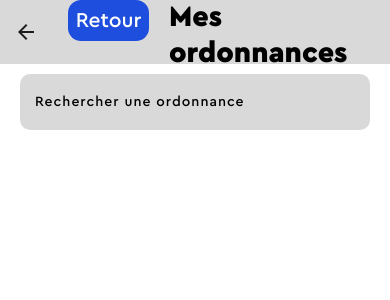
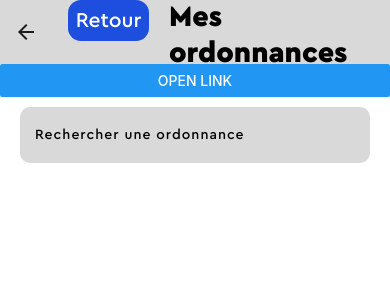
Before and after one commit to Jathoosh/MedicOnTech-Mobile, a React Native app in the folder MedicOnTech/: screen /PageOrdonnance in a window 390 px wide. Shown: the top 300 px of the page. Built offline with nearby package versions, Linux system fonts and the light colour scheme; no server answers.

Commit message:
censé marcher, mais pas compatible expo

```diff
--- a/MedicOnTech/Models/data.js
+++ b/MedicOnTech/Models/data.js
@@ -6,7 +6,7 @@ import Service from "./service";
 import Medicament from "./medicament";
 import { Appearance } from 'react-native';
 import { useState } from "react";
-export const URL = "http://10.13.216.147:3000";
+export const URL = "http://10.3.217.17:3000";
 export const ID = 4;
 export const DATA = [
   new Ordonnance(1, "Maxence ROBICHON", 1, "2022-03-05", "Dr.Larouch"),
--- a/MedicOnTech/package.json
+++ b/MedicOnTech/package.json
@@ -20,6 +20,7 @@
     "expo": "~45.0.0",
     "expo-app-loading": "~2.0.0",
     "expo-font": "~10.1.0",
+    "expo-secure-store": "~11.2.0",
     "expo-status-bar": "~1.3.0",
     "express": "^4.18.1",
     "jsbarcode": "^3.11.5",
@@ -31,10 +32,10 @@
     "react-native": "0.68.2",
     "react-native-barcode": "^0.2.2",
     "react-native-barcode-builder": "^2.0.0",
+    "react-native-inappbrowser-reborn": "^3.6.3",
     "react-native-safe-area-context": "4.2.4",
     "react-native-screens": "~3.11.1",
-    "react-native-web": "0.17.7",
-    "expo-secure-store": "~11.2.0"
+    "react-native-web": "0.17.7"
   },
   "devDependencies": {
     "@babel/core": "^7.12.9"
--- a/MedicOnTech/screens/PageOrdonnance.js
+++ b/MedicOnTech/screens/PageOrdonnance.js
@@ -4,9 +4,14 @@ import {
   StyleSheet,
   Text,
   ActivityIndicator,
-  TextInput
+  TextInput,
+  Linking,
+  Alert,
+  Button,
 
 } from "react-native";
+
+import { InAppBrowser } from 'react-native-inappbrowser-reborn'
 
 import {
   widthPixel,
@@ -21,6 +26,52 @@ import axios from "axios";
 import { ID } from "../Models/data";
 
 import { theme } from "../Models/data";
+
+
+async function openLink() {
+  try {
+    const url = 'https://www.google.com'
+    if (true) {
+      const result = await InAppBrowser.open(url, {
+        // iOS Properties
+        dismissButtonStyle: 'cancel',
+        preferredBarTintColor: '#453AA4',
+        preferredControlTintColor: 'white',
+        readerMode: false,
+        animated: true,
+        modalPresentationStyle: 'fullScreen',
+        modalTransitionStyle: 'coverVertical',
+        modalEnabled: true,
+        enableBarCollapsing: false,
+        // Android Properties
+        showTitle: true,
+        toolbarColor: '#6200EE',
+        secondaryToolbarColor: 'black',
+        navigationBarColor: 'black',
+        navigationBarDividerColor: 'white',
+        enableUrlBarHiding: true,
+        enableDefaultShare: true,
+        forceCloseOnRedirection: false,
+        // Specify full animation resource identifier(package:anim/name)
+        // or only resource name(in case of animation bundled with app).
+        animations: {
+          startEnter: 'slide_in_right',
+          startExit: 'slide_out_left',
+          endEnter: 'slide_in_left',
+          endExit: 'slide_out_right'
+        },
+        headers: {
+          'my-custom-header': 'my custom header value'
+        }
+      })
+      Alert.alert(JSON.stringify(result))
+    }
+    else Linking.openURL('https://www.google.com')
+  } catch (error) {
+    Alert.alert(error.message)
+  }
+}
+
 
 function PageOrdonnance() {
   const [isLoading, setLoading] = useState(true);
@@ -54,7 +105,9 @@ function PageOrdonnance() {
 
     <View style={styles.container}>
       <View>
-
+        <View>
+          <Button title="Open link" onPress={openLink} />
+        </View>
         <View>
           <TextInput
             style={styles.textInput}
```
Also changed, not shown: 1 other file (tests, documents, lock files or other folders).
